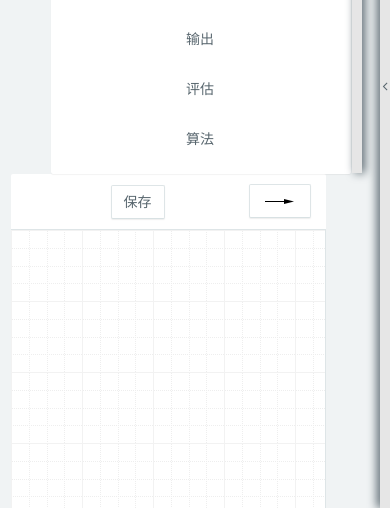
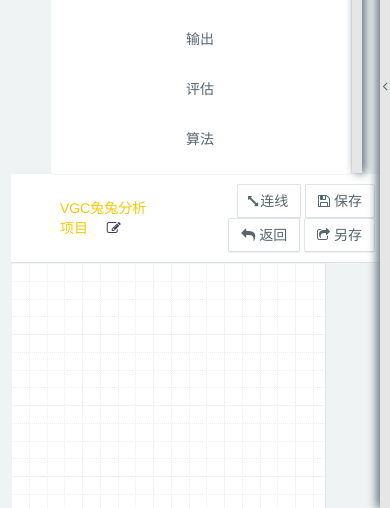
Before and after one commit to mgsod/d3_demo, a website built with webpack: page src/index.html in a window 390 px wide. Shown: the part 336-844 px from the top of the page. Built offline with nearby package versions, Linux system fonts and the light colour scheme; files whose address does not match are found by name.

Commit message:
es6语法

```diff
--- a/package.json
+++ b/package.json
@@ -18,6 +18,8 @@
   },
   "homepage": "https://github.com/mgsod/d3_demo#readme",
   "devDependencies": {
+    "babel-core": "^6.26.0",
+    "babel-loader": "^7.1.2",
     "copy-webpack-plugin": "^4.2.0",
     "cross-env": "^5.1.1",
     "element-theme-chalk": "git+https://github.com/ElementUI/theme-chalk.git",
--- a/src/index.html
+++ b/src/index.html
@@ -115,16 +115,34 @@
     <div class="canvas pull-left">
         <div class="panel-heading bg-white b-b text-center">
             <div class="row">
-                <div class="col-sm-3">
-                    <button class="btn btn-default padder-md pull-right" id="line">
-                        <img src="static/img/_line.png" alt="">
+                <div class="col-sm-2">
+                    &nbsp;
+                </div>
+                <div class="col-sm-3 text-left text-warning-dker">
+                    VGC兔兔分析项目
+                    <a>
+                        <i class="fa fa-edit text-dark m-l"></i>
+                    </a>
+                </div>
+                <div class="col-sm-4 text-right">
+                    <button id="line" class="btn btn-default">
+                        <i class="fa fa-arrows-v"></i>
+                        连线
+                    </button>
+                    <button class="btn btn-default">
+                        <i class="fa fa-save"></i>
+                        保存
+                    </button>
+                    <button class="btn btn-default">
+                        <i class="fa fa-mail-reply"></i>
+                        返回
+                    </button>
+                    <button class="btn btn-default">
+                        <i class="fa fa-share-square-o"></i>
+                        另存
                     </button>
                 </div>
-                <div class="col-sm-6 text-center">
-                    <button class="btn btn-default">保存</button>
-                </div>
             </div>
-
         </div>
         <div class="bgContainer b-b  b-r" style="height: 100%;width: 100%">
             <svg id="canvas" style="height: 100%;width: 100%">
@@ -137,7 +155,7 @@
             <i class="fa fa-angle-right" v-show="isShow"></i>
             <i class="fa fa-angle-left" v-show="!isShow"></i>
         </div>
-        <div class="panel-heading text-center padder-v-sm b-b">属sdsf性</div>
+        <div class="panel-heading text-center padder-v-sm b-b">属性</div>
         <div class="panel-body ">
             <div v-show="type == 1">
                 <el-form label-position="right" label-width="80px" size="small" class="text-center">
--- a/src/js/index.js
+++ b/src/js/index.js
@@ -189,8 +189,8 @@ var Vue_setting = new Vue({
 
 });
 
-$('#canvas').on('dragover', function (e) {
-    allowDrop(e.originalEvent)
+$('#canvas').on('dragover', e => {
+    allowDrop(e.originalEvent);
 });
 $('#canvas').on('drop', function (e) {
     drop(e.originalEvent)
--- a/src/static/css/index.css
+++ b/src/static/css/index.css
@@ -71,6 +71,20 @@ text{
     display: none;
 }
 
+.handle{
+    display: inline-block;
+    border: 1px solid #dee5e7;
+    height: 25px;
+}
+.handle i{
+    font-size: 24px;
+}
+
+#line i{
+    transform: rotate(-45deg);
+}
+
+
 .content{
     height: 100%;
     overflow: hidden;
@@ -81,6 +95,10 @@ text{
     margin-left: 15px;
     text-align: center;
     margin-bottom: 20px;
+}
+.row{
+    display: flex;
+    align-items: center;
 }
 
 ul>li{
@@ -149,16 +167,10 @@ ul>li{
     left: -10px;
     box-shadow: -3px 0 10px;
 }
-
-
-
-
-
 .tab{
     float: left;
     z-index: 2;
 }
-
 .node-panel{
     z-index: -1;
     position: absolute;
--- a/webpack.config.js
+++ b/webpack.config.js
@@ -11,6 +11,19 @@ module.exports = {
     },
     externals: {
         jquery: 'window.$'
+    },
+    module:{
+        loaders: [
+            {
+                test: /\.vue$/,
+                exclude: /node_modules/,
+                loader: 'vue-loader'
+            },
+            {
+                test:/\.js$/,
+                loader:"babel-loader"
+            }
+        ]
     },
     plugins: [
         new CopyWebpackPlugin([
```
